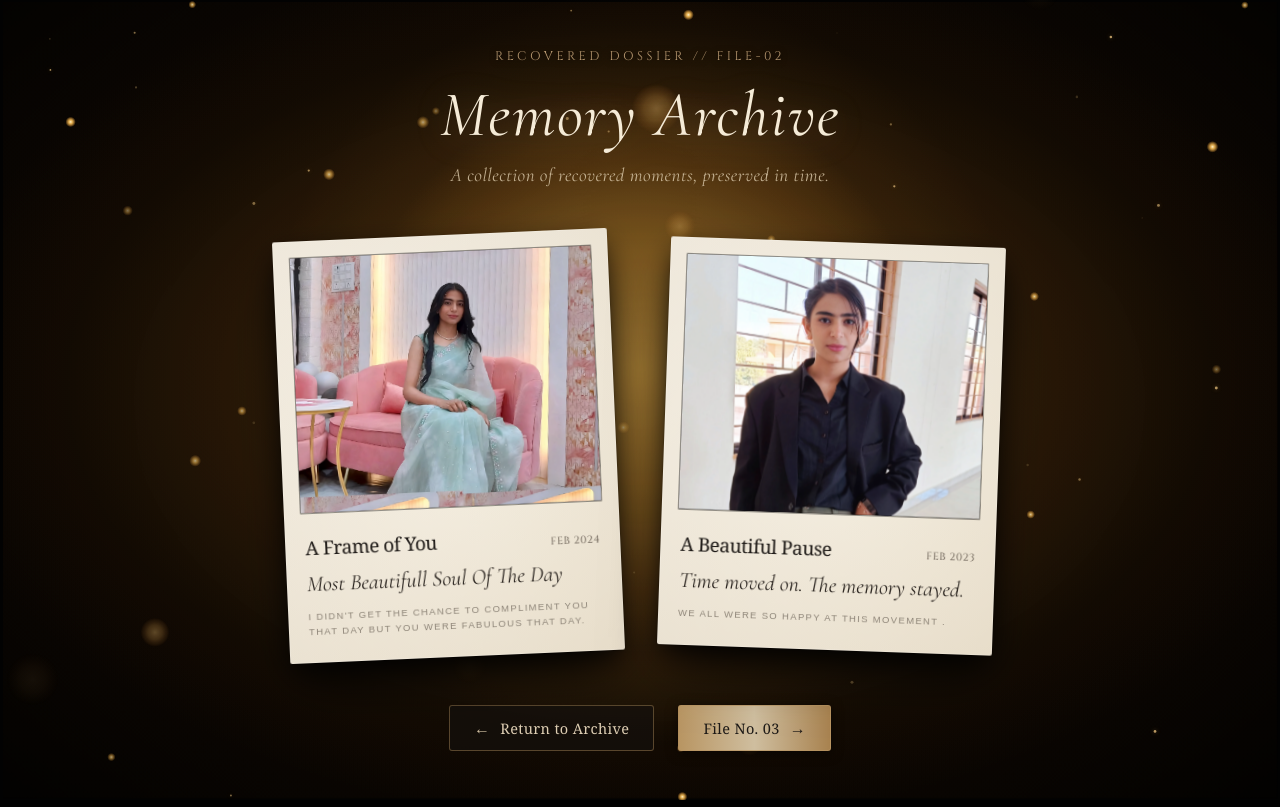
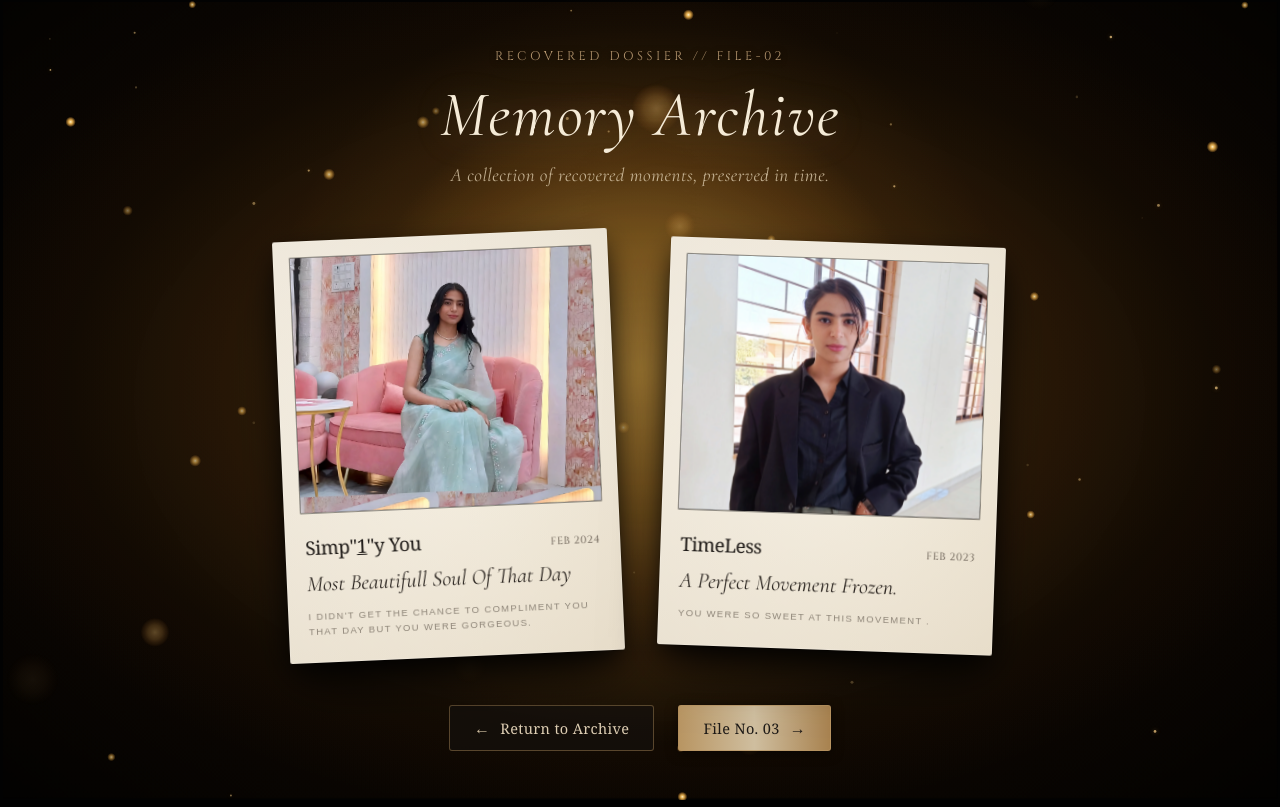
Before and after one commit to aryanmeena93023/birthday, a React (Vite) app: page /memories in a window 1280 px wide. Built offline with nearby package versions, Linux system fonts and the light colour scheme; a web font is replaced by a local one.

Commit message:
feat: update memory reflections, letter styling, and audio equalizer text

```diff
--- a/src/components/AudioMemory/AudioMemory.tsx
+++ b/src/components/AudioMemory/AudioMemory.tsx
@@ -49,7 +49,7 @@ export const AudioMemory: React.FC = () => {
       {/* 2. Sound-Reactive Organic Equalizer */}
       <div className="equalizer-section">
         <div className="equalizer-header">
-          <span className="equalizer-subtitle">IF I COULD PORTRAY YOU IN WORDS</span>
+          <span className="equalizer-subtitle">IF WORDS COULD PORTRAY YOU , THIS IS HOW THEY WOULD BE.</span>
           <span
             className="equalizer-dot"
             style={{
--- a/src/pages/Letter/Letter.tsx
+++ b/src/pages/Letter/Letter.tsx
@@ -378,7 +378,7 @@ const Letter: React.FC = () => {
                     textShadow: 'rgba(0, 0, 0, 0.08) 0px 1px 1px',
                   }}
                 >
-                  Dear Khushi,
+                  Khushi,
                 </h2>
               </div>
 
@@ -467,7 +467,8 @@ const Letter: React.FC = () => {
 
                 <div className="letter-line-item">
                   <p>
-                    Have a wonderful day, enjoy yourself, and may the year ahead bring you lots of happiness, success, and reasons to look back and say, <em>"That was a good year."</em>
+                    Have a wonderful day, enjoy yourself, and may the year ahead bring you lots of happiness, success, and reasons to look back and say, <em>"That was a good year."
+                      so </em>
                   </p>
                 </div>
 
@@ -484,14 +485,15 @@ const Letter: React.FC = () => {
                       textTransform: 'uppercase',
                     }}
                   >
-                    HAPPY BIRTHDAY ,"3<span className="inline-block relative underline decoration-amber-700 decoration-2 underline-offset-4 font-bold" style={{textDecoration: 'underline 2px', textUnderlineOffset: '4px', fontStyle: 'italic', color: 'rgb(110, 38, 29)'}}>0</span>00"
+                    HAPPY BIRTHDAY ,"3<span className="inline-block relative underline decoration-amber-700 decoration-2 underline-offset-4 font-bold" style={{textDecoration: 'underline 2px', textUnderlineOffset: '4px', fontStyle: 'italic', color: 'rgb(110, 38, 29)'}}>0</span>00"😜
                   </span>
                 </div>
 
-                <div className="pt-4 pb-2 flex flex-col items-end text-right select-none pr-2 sm:pr-6 letter-line-item">
+                <div className="pt-4 pb-2 flex flex-col items-end text-right select-none pr-2 sm:pr-6 letter-line-item" style={{ display: 'flex', flexDirection: 'column' }}>
                   <span
-                    className="font-serif italic text-xl sm:text-2xl text-[#3c2a1e] tracking-wide leading-tight"
+                    className="font-serif italic text-xl sm:text-2xl text-[#3c2a1e] tracking-wide leading-tight block"
                     style={{
+                      display: 'block',
                       fontFamily: '"Cormorant Garamond", Garamond, Georgia, serif',
                       fontStyle: 'italic',
                       color: 'rgb(60, 42, 30)',
@@ -500,8 +502,9 @@ const Letter: React.FC = () => {
                     With love,
                   </span>
                   <span
-                    className="font-script text-3xl sm:text-4xl md:text-[48px] text-[#221612] leading-none pt-1 sm:pt-2 -mr-1"
+                    className="font-script text-3xl sm:text-4xl md:text-[48px] text-[#221612] leading-none pt-1 sm:pt-2 -mr-1 block"
                     style={{
+                      display: 'block',
                       fontFamily: '"Great Vibes", "Alex Brush", cursive',
                       color: 'rgb(34, 22, 18)',
                       textShadow: 'rgba(0, 0, 0, 0.05) 0px 1px 1px',
--- a/src/pages/Memories/Memories.tsx
+++ b/src/pages/Memories/Memories.tsx
@@ -9,6 +9,7 @@ import beautifulPauseImg from '../../assets/images/memories/file-02/a-beautiful-
 interface MemoryCardData {
   id: string;
   title: string;
+  titleNode?: React.ReactNode;
   date: string;
   caption: string;
   supportingText: string;
@@ -20,20 +21,25 @@ interface MemoryCardData {
 const MEMORY_CARDS: MemoryCardData[] = [
   {
     id: 'card-1',
-    title: 'A Frame of You',
+    title: 'Simp"1"y You',
+    titleNode: (
+      <>
+        Simp"<span style={{ textDecoration: 'underline' }}>1</span>"y You
+      </>
+    ),
     date: 'FEB 2024',
-    caption: 'Most Beautifull Soul Of The Day',
-    supportingText: "I DIDN'T GET THE CHANCE TO COMPLIMENT YOU THAT DAY BUT YOU WERE FABULOUS THAT DAY.",
+    caption: 'Most Beautifull Soul Of That Day',
+    supportingText: "I DIDN'T GET THE CHANCE TO COMPLIMENT YOU THAT DAY BUT YOU WERE GORGEOUS.",
     baseRot: -2.5,
     image: frameOfYouImg,
     objectPosition: 'center 25%',
   },
   {
     id: 'card-2',
-    title: 'A Beautiful Pause',
+    title: 'TimeLess',
     date: 'FEB 2023',
-    caption: 'Time moved on. The memory stayed.',
-    supportingText: 'WE ALL WERE SO HAPPY AT THIS MOVEMENT .',
+    caption: 'A Perfect Movement Frozen.',
+    supportingText: 'YOU WERE SO SWEET AT THIS MOVEMENT  .',
     baseRot: 2,
     image: beautifulPauseImg,
     objectPosition: 'center 10%',
@@ -372,7 +378,7 @@ const Memories: React.FC = () => {
                 <div className="mt-4 pt-1 px-1">
                   <div className="flex items-baseline justify-between mb-1">
                     <h2 className="card-title-text font-classic-serif text-[18px] md:text-[19px] font-normal text-[#1d1916] tracking-tight">
-                      {card.title}
+                      {card.titleNode || card.title}
                     </h2>
                     <span className="font-date text-[10.5px] font-medium tracking-wider text-[#7d7367] uppercase">
                       {card.date}
@@ -533,7 +539,7 @@ const Memories: React.FC = () => {
                 {/* Row 1: Title & Date */}
                 <div className="w-full flex items-baseline justify-between">
                   <h1 className="text-xl sm:text-[22px] tracking-normal text-[#1e1a17] font-classic-serif font-normal leading-tight">
-                    {selectedCard.title}
+                    {selectedCard.titleNode || selectedCard.title}
                   </h1>
                   <span className="text-[11px] sm:text-[11.5px] font-date tracking-[0.22em] text-[#5b5247] uppercase font-medium">
                     {selectedCard.date}
--- a/src/pages/Raven/MemoryOne.tsx
+++ b/src/pages/Raven/MemoryOne.tsx
@@ -173,7 +173,7 @@ const MemoryOne: React.FC = () => {
                 <p>It was when we were practicing for Teachers’ Day. I was doing really badly at the dance, so you told me to keep practicing. You were sitting right in front of me, with your legs folded, leaning against the wall beneath the window.</p>
                 <p>And then, while I was practicing, we suddenly made eye contact for two or three seconds. I don’t know what was going through your mind at that moment, but I remember how, out of awkwardness, we both smiled. You turned your face toward the wall and started laughing, while all our friends were looking at us.</p>
                 <p>I don’t know why such a small moment stayed with me so clearly, but it did. Maybe it was the unexpected eye contact, the awkwardness we both felt, or simply the way you smiled. Your smile was genuinely so beautiful that even now, when I think about that moment, it brings back the same feeling.</p>
-                <p>Maybe you don’t remember it at all, and for you, it was just another ordinary day. But for me, it became one of those little memories that I never really wanted to forget. And I think that’s what makes it so special to me—not because something extraordinary happened, but because, for a few seconds, I got to share such a sweet little moment with you.</p>
+                <p>Maybe you don’t remember it at all, and for you, it was just another ordinary day. But for me, it became one of those little memories that I never really wanted to forget. And I think that’s what makes it so special to me—not because something extraordinary happened, but because, for a few seconds, I got to share such a sweet little moment with you ^_^.</p>
               </div>
             </div>
 
```
